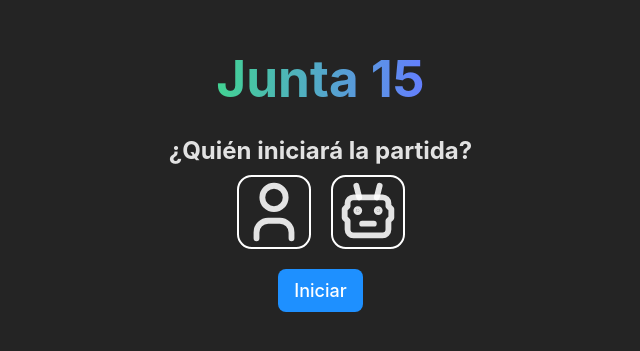
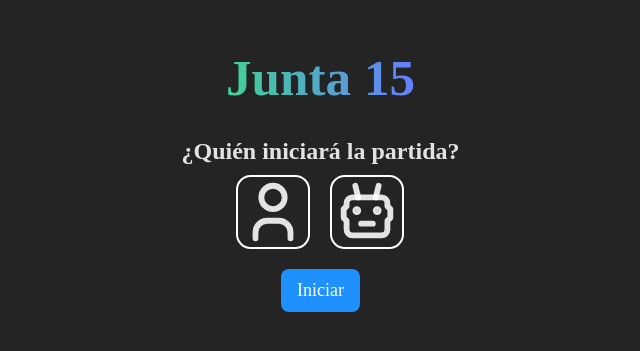
Before and after one commit to CarlosGunter/Quince, a React (Vite) app: page / in a window 1280 px wide. Shown: the part 219-570 px from the top of the page, without its empty margins (311-951 px from the left). Built offline with nearby package versions, Linux system fonts and the light colour scheme.

Commit message:
UI/UX mejorada

```diff
--- a/src/index.css
+++ b/src/index.css
@@ -1,5 +1,5 @@
 :root {
-  font-family: Inter, system-ui, Avenir, Helvetica, Arial, sans-serif;
+  font-family: 'Shadows Into Light', cursive;
   line-height: 1.5;
   font-weight: 400;
 
```
